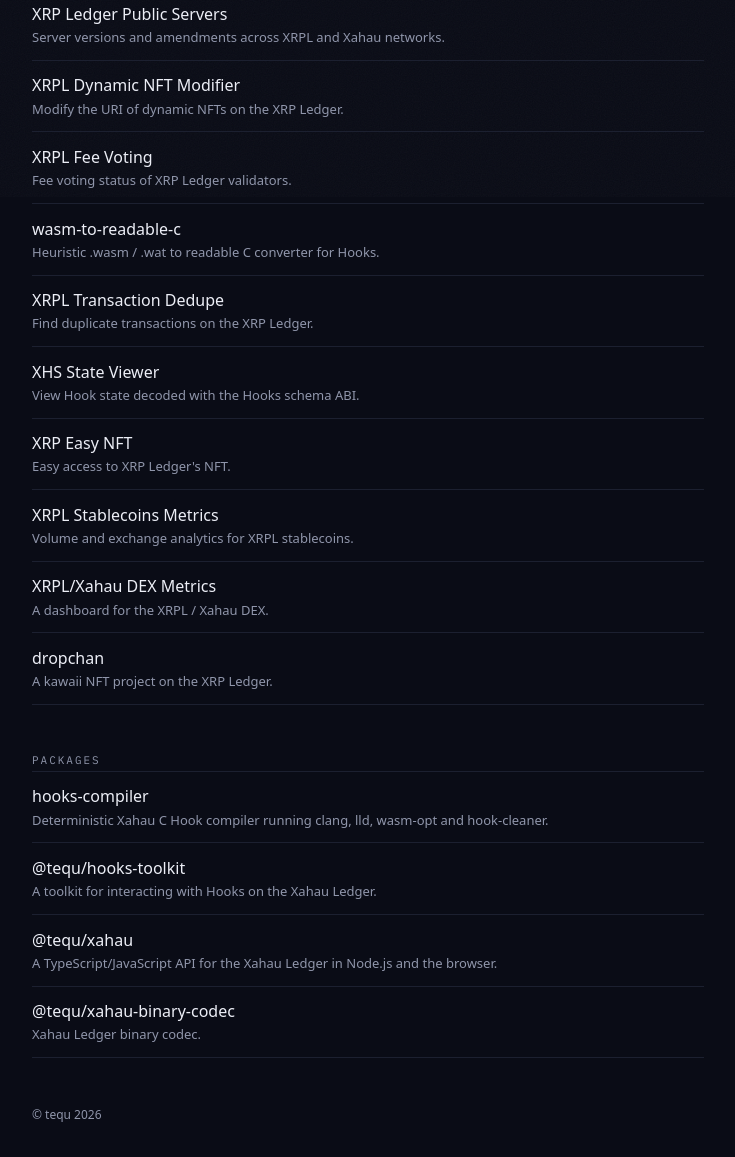
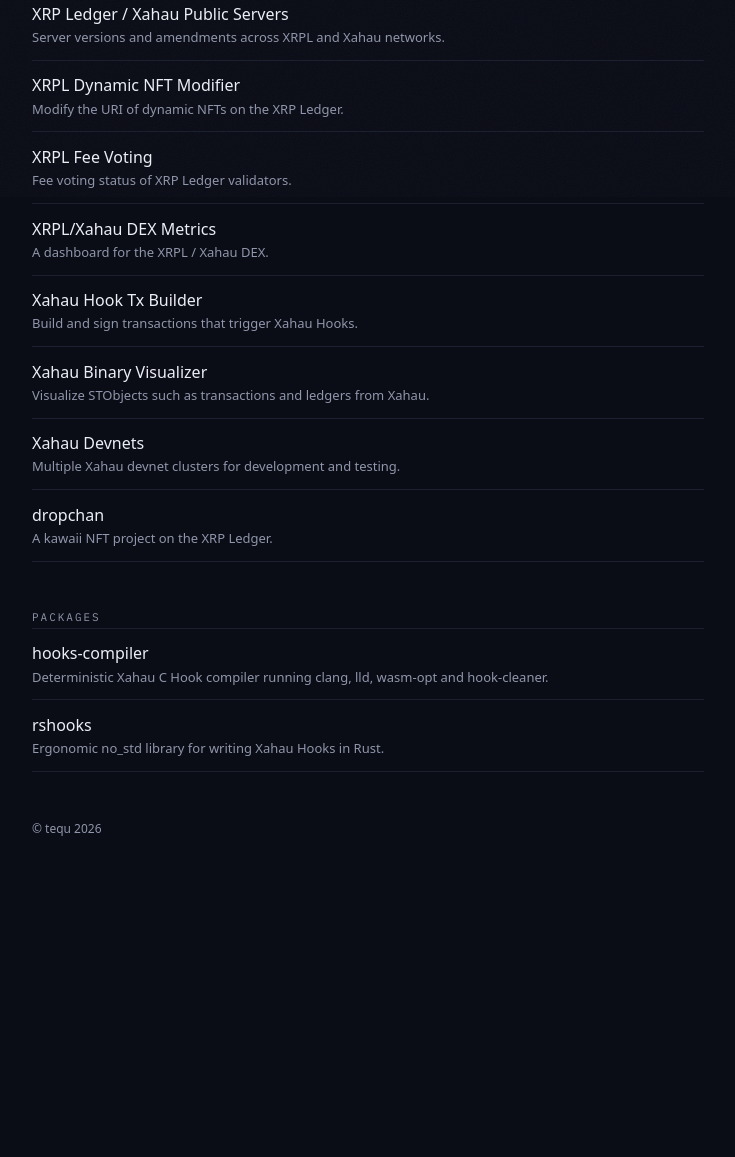
Before and after one commit to tequdev/tequ.dev, an Astro site: page /tools in a window 1280 px wide. Shown: the part 603-1760 px from the top of the page, without its empty margins (24-759 px from the left). After the commit the page ends 1476 px from the top, so only its background shows below. Built offline with nearby package versions, Linux system fonts and the light colour scheme; Astro itself is replaced by a stand-in of ours.

Commit message:
update tools list: add tx-builder, binary-visualizer, devnets, rshooks

```diff
--- a/src/pages/tools.astro
+++ b/src/pages/tools.astro
@@ -18,7 +18,7 @@ const sites = [
     desc: 'Visualizes Xahau Export round trips to XRPL Testnet.',
   },
   {
-    name: 'XRP Ledger Public Servers',
+    name: 'XRP Ledger / Xahau Public Servers',
     url: 'https://public-servers.tequ.dev',
     desc: 'Server versions and amendments across XRPL and Xahau networks.',
   },
@@ -32,35 +32,30 @@ const sites = [
     url: 'https://xrpl-fee-voting.vercel.app',
     desc: 'Fee voting status of XRP Ledger validators.',
   },
-  {
-    name: 'wasm-to-readable-c',
-    url: 'https://hooks-to-readable-c-webapp.vercel.app',
-    desc: 'Heuristic .wasm / .wat to readable C converter for Hooks.',
-  },
-  {
-    name: 'XRPL Transaction Dedupe',
-    url: 'https://xrpl-tx-dedupe.vercel.app',
-    desc: 'Find duplicate transactions on the XRP Ledger.',
-  },
-  {
-    name: 'XHS State Viewer',
-    url: 'https://hooks-schema-viewer.vercel.app',
-    desc: 'View Hook state decoded with the Hooks schema ABI.',
-  },
-  {
-    name: 'XRP Easy NFT',
-    url: 'https://xrp-easy-nft.vercel.app',
-    desc: "Easy access to XRP Ledger's NFT.",
-  },
-  {
-    name: 'XRPL Stablecoins Metrics',
-    url: 'https://xrpl-stablecoins.vercel.app',
-    desc: 'Volume and exchange analytics for XRPL stablecoins.',
-  },
+  // {
+  //   name: 'XHS State Viewer',
+  //   url: 'https://hooks-schema-viewer.vercel.app',
+  //   desc: 'View Hook state decoded with the Hooks schema ABI.',
+  // },
   {
     name: 'XRPL/Xahau DEX Metrics',
     url: 'https://metrics.tequ.dev',
     desc: 'A dashboard for the XRPL / Xahau DEX.',
+  },
+  {
+    name: 'Xahau Hook Tx Builder',
+    url: 'https://tx-builder.xahau.tools',
+    desc: 'Build and sign transactions that trigger Xahau Hooks.',
+  },
+  {
+    name: 'Xahau Binary Visualizer',
+    url: 'https://binary-visualizer.xahau.tools',
+    desc: 'Visualize STObjects such as transactions and ledgers from Xahau.',
+  },
+  {
+    name: 'Xahau Devnets',
+    url: 'https://xahau-dev.net',
+    desc: 'Multiple Xahau devnet clusters for development and testing.',
   },
   {
     name: 'dropchan',
@@ -72,21 +67,15 @@ const sites = [
 const packages = [
   {
     name: 'hooks-compiler',
+    url: 'https://www.npmjs.com/package/hooks-compiler',
     desc: 'Deterministic Xahau C Hook compiler running clang, lld, wasm-opt and hook-cleaner.',
   },
   {
-    name: '@tequ/hooks-toolkit',
-    desc: 'A toolkit for interacting with Hooks on the Xahau Ledger.',
+    name: 'rshooks',
+    url: 'https://crates.io/crates/rshooks',
+    desc: 'Ergonomic no_std library for writing Xahau Hooks in Rust.',
   },
-  {
-    name: '@tequ/xahau',
-    desc: 'A TypeScript/JavaScript API for the Xahau Ledger in Node.js and the browser.',
-  },
-  {
-    name: '@tequ/xahau-binary-codec',
-    desc: 'Xahau Ledger binary codec.',
-  },
-].map((p) => ({ ...p, url: `https://www.npmjs.com/package/${p.name}` }))
+]
 
 const host = (url: string) => url.replace(/^https?:\/\/(www\.)?/, '')
 ---
@@ -124,7 +113,7 @@ const host = (url: string) => url.replace(/^https?:\/\/(www\.)?/, '')
               {p.name}
               <small>{p.desc}</small>
             </span>
-            <span class="url">npm</span>
+            <span class="url">{host(p.url)}</span>
           </a>
         ))
       }
```
